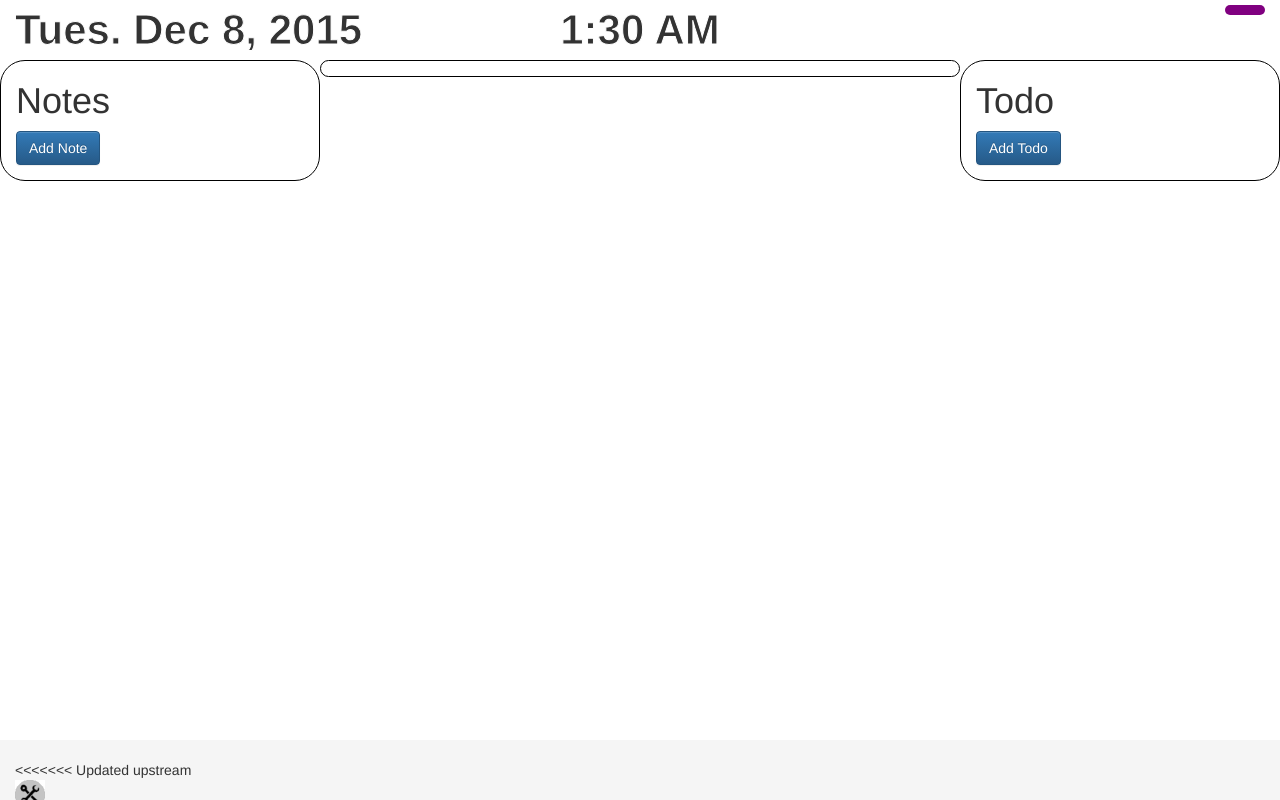
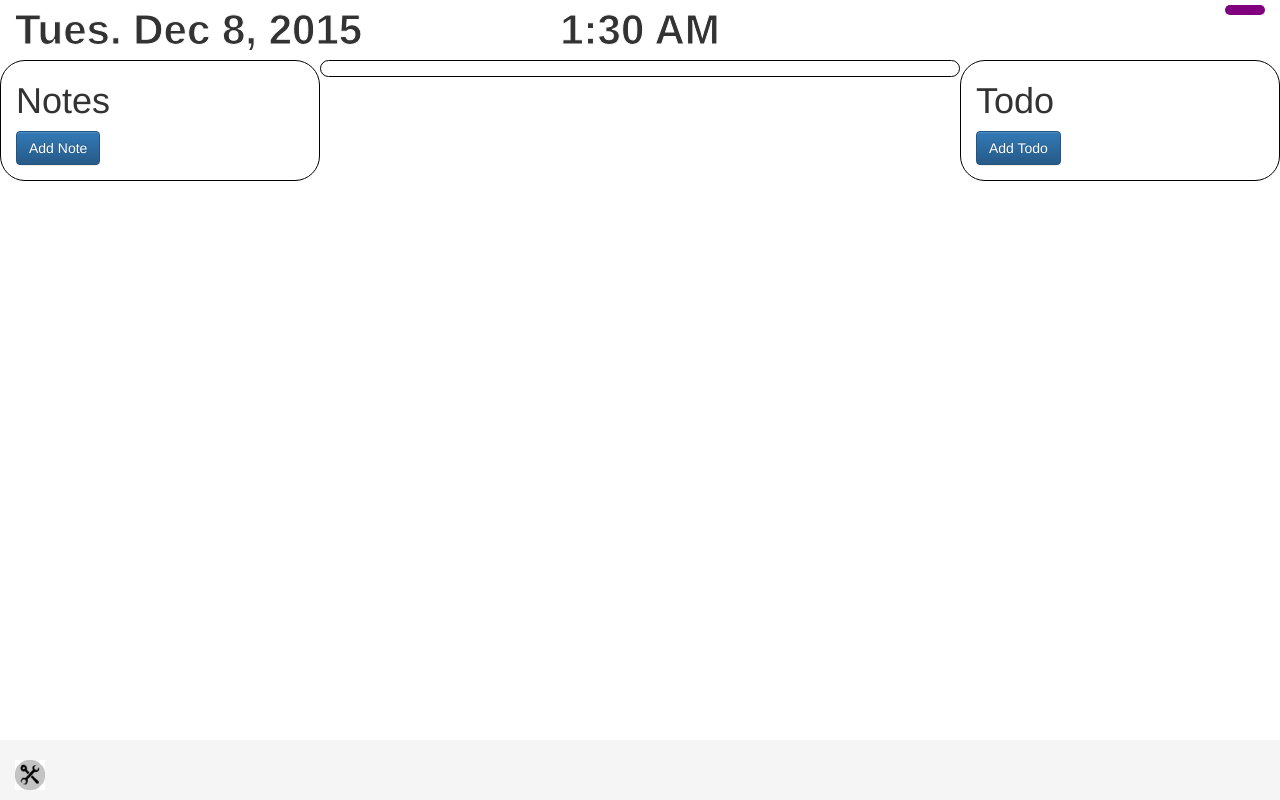
Before and after one commit to cjngai/TABle5, a browser extension: page src/newTab.html in a window 1280 px wide. Drawn offline with Linux system fonts and the light colour scheme; no server answers.

Commit message:
okay, something happened

```diff
--- a/src/newTab.html
+++ b/src/newTab.html
@@ -57,11 +57,7 @@
         <!--Footer-->
         <footer class="footer">
             <div class="container">
-<<<<<<< Updated upstream
                 <a href="settings.html"><div id="settingsIcon"></div></a>
-=======
-                <a href="settings.html"><div id = "settingsIcon"> </div></a>
->>>>>>> Stashed changes
             </div>
         </footer>
         <!--/Footer-->
```
